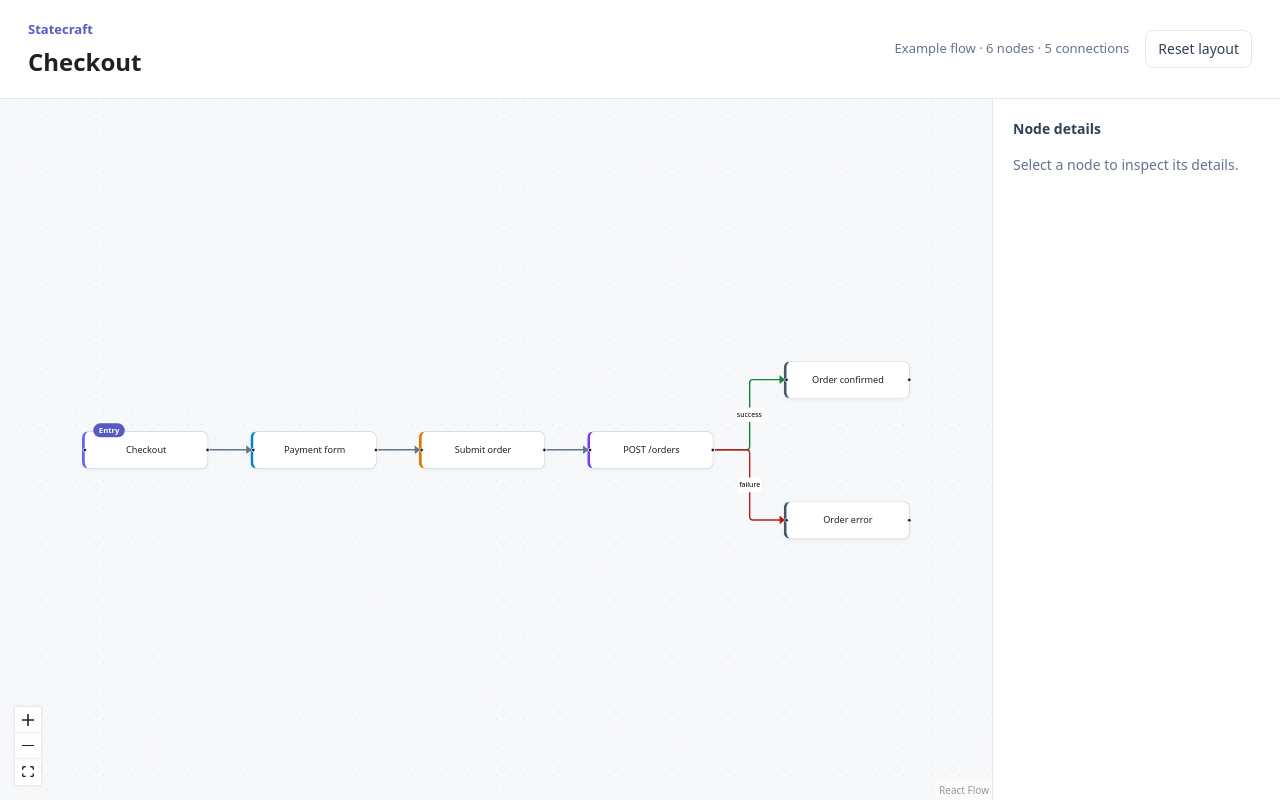
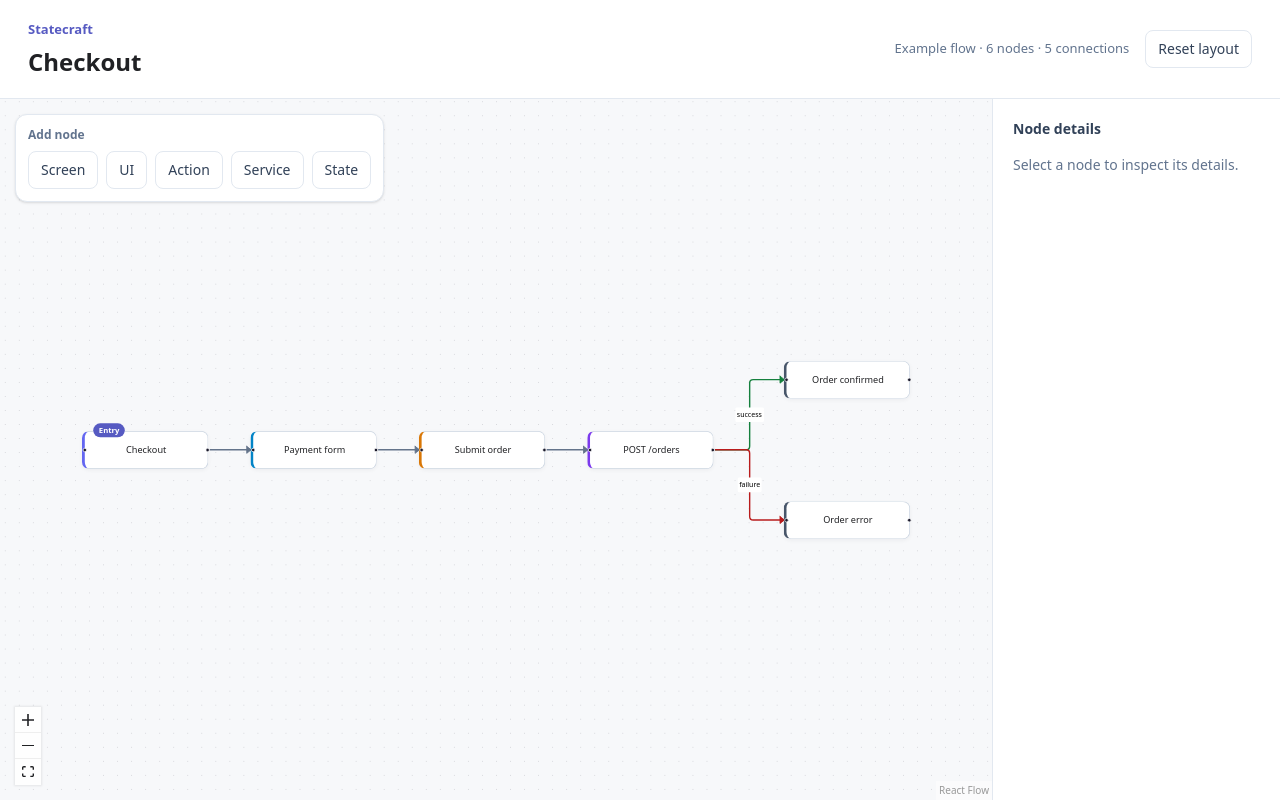
Before and after one commit to NicolasMilliard/statecraft, a React (Vite) app in the folder apps/web/: page / in a window 1280 px wide. Built offline with nearby package versions, Linux system fonts and the light colour scheme.

Commit message:
feat(web): add nodes from palette

```diff
--- a/apps/web/src/App.tsx
+++ b/apps/web/src/App.tsx
@@ -1,60 +1,24 @@
-import type { Flow } from '@statecraft/core';
 import { useState } from 'react';
 import { FlowCanvas } from './canvas/FlowCanvas';
-import type { FlowLayout } from './canvas/flow-layout';
+import { useFlowEditor } from './editor/use-flow-editor';
 import { checkoutFlow, checkoutLayout } from './examples/checkout';
 import { NodeInspector } from './inspector/NodeInspector';
 
 export default function App() {
-  const [flow, setFlow] = useState<Flow>(checkoutFlow);
-  const [layout, setLayout] = useState<FlowLayout>(checkoutLayout);
+  const {
+    flow,
+    layout,
+    addNode,
+    renameNode,
+    setEntryNode,
+    updateLayout,
+    resetLayout,
+  } = useFlowEditor(checkoutFlow, checkoutLayout);
+
   const [selectedNodeId, setSelectedNodeId] = useState<string | null>(null);
 
   const selectedNode =
     flow.nodes.find((node) => node.id === selectedNodeId) ?? null;
-
-  function handleNodeRename(nodeId: string, label: string) {
-    const normalizedLabel = label.trim();
-
-    if (normalizedLabel.length === 0) {
-      return;
-    }
-
-    setFlow((currentFlow) => {
-      const targetNode = currentFlow.nodes.find((node) => node.id === nodeId);
-
-      if (targetNode === undefined || targetNode.label === normalizedLabel) {
-        return currentFlow;
-      }
-
-      return {
-        ...currentFlow,
-        nodes: currentFlow.nodes.map((node) =>
-          node.id === nodeId ? { ...node, label: normalizedLabel } : node,
-        ),
-      };
-    });
-  }
-
-  function handleEntryNodeChange(nodeId: string | null) {
-    setFlow((currentFlow) => {
-      if (currentFlow.entryNodeId === nodeId) {
-        return currentFlow;
-      }
-
-      if (
-        nodeId !== null &&
-        !currentFlow.nodes.some((node) => node.id === nodeId)
-      ) {
-        return currentFlow;
-      }
-
-      return {
-        ...currentFlow,
-        entryNodeId: nodeId,
-      };
-    });
-  }
 
   return (
     <main className="grid h-dvh w-full grid-rows-[auto_minmax(0,1fr)]">
@@ -72,7 +36,7 @@ export default function App() {
 
           <button
             type="button"
-            onClick={() => setLayout(checkoutLayout)}
+            onClick={resetLayout}
             className="cursor-pointer rounded-lg border border-slate-200 bg-white px-3 py-2 text-sm font-medium text-slate-700 hover:bg-slate-50 focus-visible:outline-2 focus-visible:outline-offset-2 focus-visible:outline-brand"
           >
             Reset layout
@@ -85,14 +49,16 @@ export default function App() {
           key={flow.id}
           flow={flow}
           layout={layout}
-          onLayoutChange={setLayout}
+          onLayoutChange={updateLayout}
           onNodeSelectionChange={setSelectedNodeId}
+          onNodeAdd={addNode}
         />
+
         <NodeInspector
           node={selectedNode}
           isEntry={selectedNode?.id === flow.entryNodeId}
-          onNodeRename={handleNodeRename}
-          onEntryNodeChange={handleEntryNodeChange}
+          onNodeRename={renameNode}
+          onEntryNodeChange={setEntryNode}
         />
       </div>
     </main>
--- a/apps/web/src/canvas/FlowCanvas.tsx
+++ b/apps/web/src/canvas/FlowCanvas.tsx
@@ -1,4 +1,4 @@
-import type { Flow } from '@statecraft/core';
+import type { Flow, FlowNodeKind } from '@statecraft/core';
 import {
   Background,
   Controls,
@@ -8,7 +8,8 @@ import {
   type OnSelectionChangeFunc,
 } from '@xyflow/react';
 import { useCallback, useEffect, useMemo } from 'react';
-import type { FlowLayout } from './flow-layout';
+import type { FlowLayout, FlowNodePosition } from './flow-layout';
+import { NodePalette } from './NodePalette';
 import { toReactFlowGraph, type CanvasNode } from './to-react-flow-graph';
 
 interface FlowCanvasProps {
@@ -16,6 +17,7 @@ interface FlowCanvasProps {
   readonly layout: FlowLayout;
   readonly onLayoutChange: (layout: FlowLayout) => void;
   readonly onNodeSelectionChange: (nodeId: string | null) => void;
+  readonly onNodeAdd: (kind: FlowNodeKind, position: FlowNodePosition) => void;
 }
 
 export function FlowCanvas({
@@ -23,6 +25,7 @@ export function FlowCanvas({
   layout,
   onLayoutChange,
   onNodeSelectionChange,
+  onNodeAdd,
 }: FlowCanvasProps) {
   const graph = useMemo(() => toReactFlowGraph(flow, layout), [flow, layout]);
 
@@ -119,6 +122,7 @@ export function FlowCanvas({
       >
         <Background />
         <Controls showInteractive={false} />
+        <NodePalette onNodeAdd={onNodeAdd} />
       </ReactFlow>
     </section>
   );
--- /dev/null
+++ b/apps/web/src/canvas/NodePalette.tsx
@@ -0,0 +1,57 @@
+import { FLOW_NODE_KINDS, type FlowNodeKind } from '@statecraft/core';
+import { Panel, useReactFlow } from '@xyflow/react';
+import { NODE_KIND_LABELS } from '../node-kind-labels';
+import type { FlowNodePosition } from './flow-layout';
+import type { CanvasNode } from './to-react-flow-graph';
+
+interface NodePaletteProps {
+  readonly onNodeAdd: (kind: FlowNodeKind, position: FlowNodePosition) => void;
+}
+
+export function NodePalette({ onNodeAdd }: NodePaletteProps) {
+  const { getNodes, getNodesBounds, getZoom, setCenter } =
+    useReactFlow<CanvasNode>();
+
+  function handleAdd(kind: FlowNodeKind) {
+    const nodes = getNodes();
+    const bounds = getNodesBounds(nodes);
+
+    // Default nodes are 180px wide and approximately 54px tall.
+    const position: FlowNodePosition =
+      nodes.length === 0
+        ? { x: 0, y: 0 }
+        : {
+            x: bounds.x + bounds.width + 80,
+            y: bounds.y + bounds.height / 2 - 27,
+          };
+
+    onNodeAdd(kind, position);
+
+    void setCenter(position.x + 90, position.y + 27, {
+      zoom: getZoom(),
+    });
+  }
+
+  return (
+    <Panel
+      position="top-left"
+      className="nopan max-w-[calc(100%-1rem)] rounded-xl border border-slate-200 bg-white p-3 shadow-sm"
+    >
+      <p className="mb-2 text-xs font-semibold text-slate-500">Add node</p>
+
+      <div role="group" aria-label="Add node" className="flex flex-wrap gap-2">
+        {FLOW_NODE_KINDS.map((kind) => (
+          <button
+            key={kind}
+            type="button"
+            onClick={() => handleAdd(kind)}
+            aria-label={`Add ${NODE_KIND_LABELS[kind]} node`}
+            className="cursor-pointer rounded-lg border border-slate-200 px-3 py-2 text-sm font-medium text-slate-700 hover:bg-slate-50 focus-visible:outline-2 focus-visible:outline-offset-2 focus-visible:outline-brand"
+          >
+            {NODE_KIND_LABELS[kind]}
+          </button>
+        ))}
+      </div>
+    </Panel>
+  );
+}
--- /dev/null
+++ b/apps/web/src/editor/use-flow-editor.ts
@@ -0,0 +1,129 @@
+import type { Flow, FlowNode, FlowNodeKind } from '@statecraft/core';
+import { useCallback, useState } from 'react';
+import type { FlowLayout, FlowNodePosition } from '../canvas/flow-layout';
+import { NODE_KIND_LABELS } from '../node-kind-labels';
+
+interface FlowEditorState {
+  readonly flow: Flow;
+  readonly layout: FlowLayout;
+  readonly initialLayout: FlowLayout;
+}
+
+export function useFlowEditor(initialFlow: Flow, initialLayout: FlowLayout) {
+  const [editor, setEditor] = useState<FlowEditorState>(() => ({
+    flow: initialFlow,
+    layout: initialLayout,
+    initialLayout,
+  }));
+
+  function addNode(kind: FlowNodeKind, position: FlowNodePosition) {
+    const node: FlowNode = {
+      id: crypto.randomUUID(),
+      kind,
+      label: `New ${NODE_KIND_LABELS[kind]}`,
+    };
+
+    const initialPosition = { ...position };
+
+    setEditor((current) => ({
+      ...current,
+      flow: {
+        ...current.flow,
+        nodes: [...current.flow.nodes, node],
+      },
+      layout: {
+        ...current.layout,
+        positions: {
+          ...current.layout.positions,
+          [node.id]: initialPosition,
+        },
+      },
+      initialLayout: {
+        ...current.initialLayout,
+        positions: {
+          ...current.initialLayout.positions,
+          [node.id]: initialPosition,
+        },
+      },
+    }));
+  }
+
+  function renameNode(nodeId: string, label: string) {
+    const normalizedLabel = label.trim();
+
+    if (normalizedLabel.length === 0) {
+      return;
+    }
+
+    setEditor((current) => {
+      const targetNode = current.flow.nodes.find((node) => node.id === nodeId);
+
+      if (targetNode === undefined || targetNode.label === normalizedLabel) {
+        return current;
+      }
+
+      return {
+        ...current,
+        flow: {
+          ...current.flow,
+          nodes: current.flow.nodes.map((node) =>
+            node.id === nodeId ? { ...node, label: normalizedLabel } : node,
+          ),
+        },
+      };
+    });
+  }
+
+  function setEntryNode(nodeId: string | null) {
+    setEditor((current) => {
+      if (current.flow.entryNodeId === nodeId) {
+        return current;
+      }
+
+      if (
+        nodeId !== null &&
+        !current.flow.nodes.some((node) => node.id === nodeId)
+      ) {
+        return current;
+      }
+
+      return {
+        ...current,
+        flow: {
+          ...current.flow,
+          entryNodeId: nodeId,
+        },
+      };
+    });
+  }
+
+  const updateLayout = useCallback((nextLayout: FlowLayout) => {
+    setEditor((current) => {
+      if (nextLayout.flowId !== current.flow.id) {
+        return current;
+      }
+
+      return {
+        ...current,
+        layout: nextLayout,
+      };
+    });
+  }, []);
+
+  function resetLayout() {
+    setEditor((current) => ({
+      ...current,
+      layout: current.initialLayout,
+    }));
+  }
+
+  return {
+    flow: editor.flow,
+    layout: editor.layout,
+    addNode,
+    renameNode,
+    setEntryNode,
+    updateLayout,
+    resetLayout,
+  };
+}
--- a/apps/web/src/inspector/NodeInspector.tsx
+++ b/apps/web/src/inspector/NodeInspector.tsx
@@ -1,13 +1,6 @@
-import type { FlowNode, FlowNodeKind } from '@statecraft/core';
+import type { FlowNode } from '@statecraft/core';
+import { NODE_KIND_LABELS } from '../node-kind-labels';
 import { NodeLabelEditor } from './NodeLabelEditor';
-
-const NODE_KIND_LABELS: Record<FlowNodeKind, string> = {
-  screen: 'Screen',
-  ui: 'UI',
-  action: 'Action',
-  service: 'Service',
-  state: 'State',
-};
 
 interface NodeInspectorProps {
   readonly node: FlowNode | null;
--- /dev/null
+++ b/apps/web/src/node-kind-labels.ts
@@ -0,0 +1,9 @@
+import type { FlowNodeKind } from '@statecraft/core';
+
+export const NODE_KIND_LABELS: Record<FlowNodeKind, string> = {
+  screen: 'Screen',
+  ui: 'UI',
+  action: 'Action',
+  service: 'Service',
+  state: 'State',
+};
```
